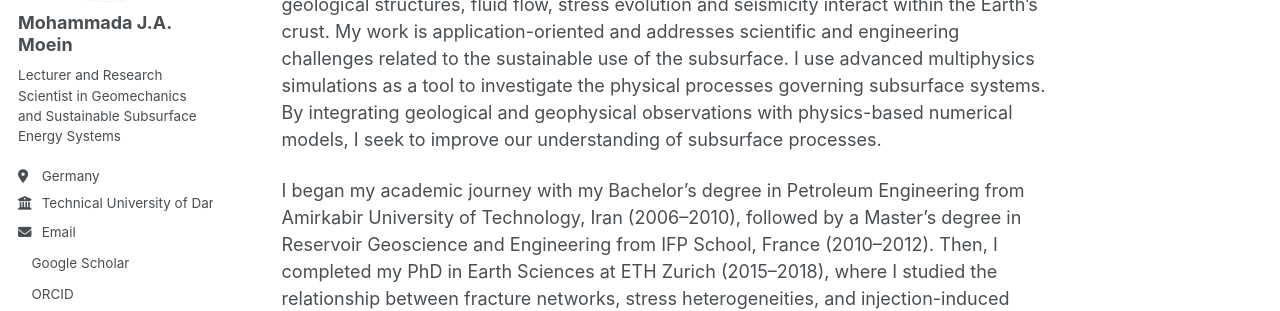
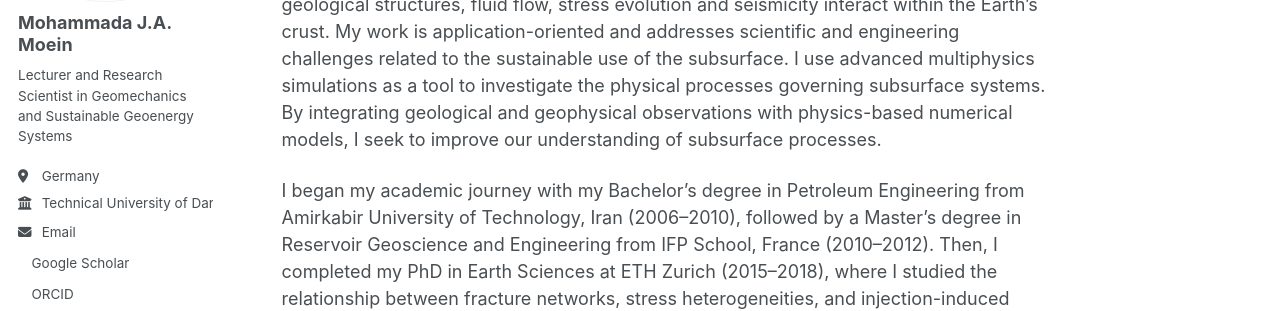
Before and after one commit to mjamoein/mjamoein.github.io, a Jekyll site: the page built from _pages/about.md, in a window 1280 px wide. Shown: the part 233-544 px from the top of the page. Built offline with Jekyll 4.4.1, drawn with Linux system fonts in a browser that asks for light colours; a style sheet for code colours, icons or effects is not loaded.

Commit message:
Update _config.yml

```diff
--- a/_config.yml
+++ b/_config.yml
@@ -25,7 +25,7 @@ author:
   avatar           : "Mohammad.png"
   name             : "Mohammada J.A. Moein"
   pronouns         : # example: "she/her"
-  bio              : "Lecturer and Research Scientist in Geomechanics and Sustainable Subsurface Energy Systems"
+  bio              : "Lecturer and Research Scientist in Geomechanics and Sustainable Geoenergy Systems"
   location         : "Germany"
   employer         : "Technical University of Darmstadt"
   uri              : # URL
```
